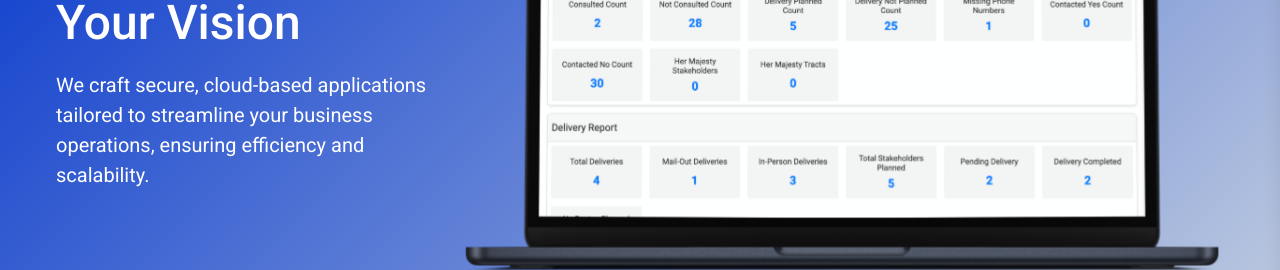
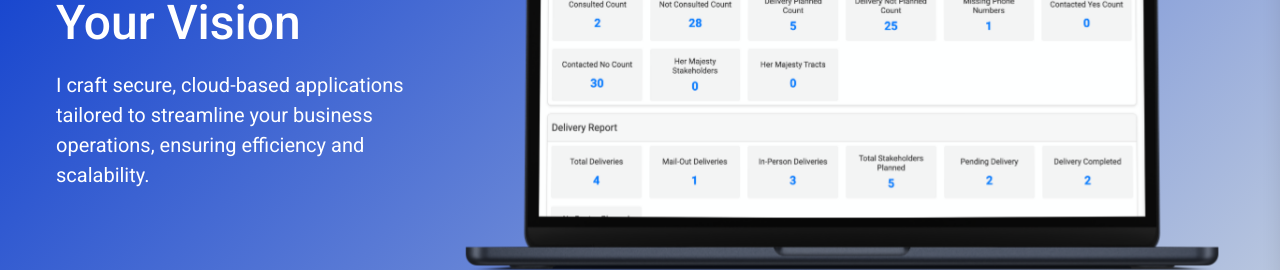
Before and after one commit to VijayKumar9389/Developer-Website, a React (Vite) app: page / in a window 1280 px wide. Shown: the part 304-574 px from the top of the page. Built offline with nearby package versions, Linux system fonts and the light colour scheme.

Commit message:
update writing

```diff
--- a/src/pages/Hero/Hero.tsx
+++ b/src/pages/Hero/Hero.tsx
@@ -8,7 +8,7 @@ const Hero = () => {
                 <div className="hero-text">
                     <h1 className="hero-title">Build the Perfect Business Tool for Your Vision</h1>
                     <p className="hero-subtitle">
-                        We craft secure, cloud-based applications tailored to streamline your business operations, ensuring efficiency and scalability.
+                        I craft secure, cloud-based applications tailored to streamline your business operations, ensuring efficiency and scalability.
                     </p>
                 </div>
                 <div className="hero-image-wrapper">
```
